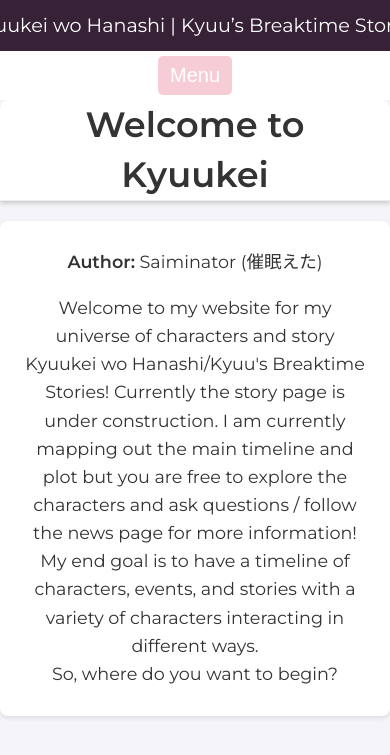
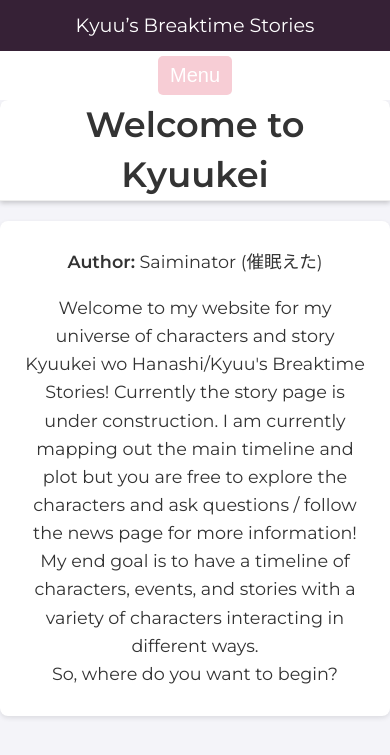
Before and after one commit to Saiminator/Kyuukei, a Jekyll site: the page built from index.html, in a window 390 px wide. Shown: the top 755 px of the page. Built offline with Jekyll 4.4.1, drawn with Linux system fonts in a browser that asks for light colours; some of the changed lines change nothing that is shown.

Commit message:
Update default.html

```diff
--- a/_layouts/default.html
+++ b/_layouts/default.html
@@ -24,15 +24,23 @@
   <meta name="twitter:title" content="{{ page.title | default: 'Kyuukei wo Hanashi' }}">
   <meta name="twitter:description" content="Kyuu’s Breaktime Stories - A collection of interactive narratives and breaktime stories.">
   <meta name="twitter:image" content="https://i.imgur.com/QRd4drw.png">
+
+  <!-- Mobile-specific header adjustments -->
+  <style>
+    @media (max-width: 600px) {
+      /* Hide the first header line on mobile */
+      #site-title .header-line1 {
+        display: none;
+      }
+    }
+  </style>
 </head>
 <body class="no-select">
   <!-- Site Header -->
   <header>
     <a href="/index.html" id="site-title">
-      <!-- Full text for desktop/tablet -->
-      <span class="header-full">Kyuukei wo Hanashi | Kyuu’s Breaktime Stories</span>
-      <!-- Shortened text for mobile (initially hidden) -->
-      <span class="header-toggle" style="display: none;">Kyuukei wo Hanashi</span>
+      <span class="header-line1">Kyuukei wo Hanashi |</span>
+      <span class="header-line2">Kyuu’s Breaktime Stories</span>
     </a>
   </header>
 
@@ -56,7 +64,7 @@
 
     <!-- Fixed Container for Page Content -->
     <div class="main-content section-fixed-title">
-      <!-- Desktop Navigation Menu placed at the top -->
+      <!-- Desktop Navigation Menu placed at the top of the container -->
       <nav class="nav-menu-desktop">
         <ul>
           <li><a href="/about.html">About</a></li>
@@ -82,50 +90,5 @@
   </div>
 
   <script src="/js/main.js"></script>
-
-  <!-- JavaScript for Mobile Click-and-Hold Toggle on Header -->
-  <script>
-    document.addEventListener('DOMContentLoaded', function() {
-      // Only attach the toggle behavior on mobile screens (600px or less)
-      if (window.innerWidth <= 600) {
-        var siteTitle = document.getElementById('site-title');
-        var headerFull = siteTitle.querySelector('.header-full');
-        var headerToggle = siteTitle.querySelector('.header-toggle');
-        var holdTimer;
-        var holdThreshold = 800; // milliseconds
-        var wasHeld = false;
-
-        // Initially, show full text (or you could default to toggle text if desired)
-        headerFull.style.display = 'inline';
-        headerToggle.style.display = 'none';
-
-        siteTitle.addEventListener('mousedown', function(e) {
-          wasHeld = false;
-          holdTimer = setTimeout(function() {
-            wasHeld = true;
-            // Toggle: if full text is visible, show toggled text; otherwise revert.
-            if (headerFull.style.display !== 'none') {
-              headerFull.style.display = 'none';
-              headerToggle.style.display = 'inline';
-            } else {
-              headerFull.style.display = 'inline';
-              headerToggle.style.display = 'none';
-            }
-          }, holdThreshold);
-        });
-
-        siteTitle.addEventListener('mouseup', function(e) {
-          clearTimeout(holdTimer);
-          if (wasHeld) {
-            e.preventDefault(); // Prevent navigation if held long enough
-          }
-        });
-
-        siteTitle.addEventListener('mouseleave', function(e) {
-          clearTimeout(holdTimer);
-        });
-      }
-    });
-  </script>
 </body>
 </html>
```
